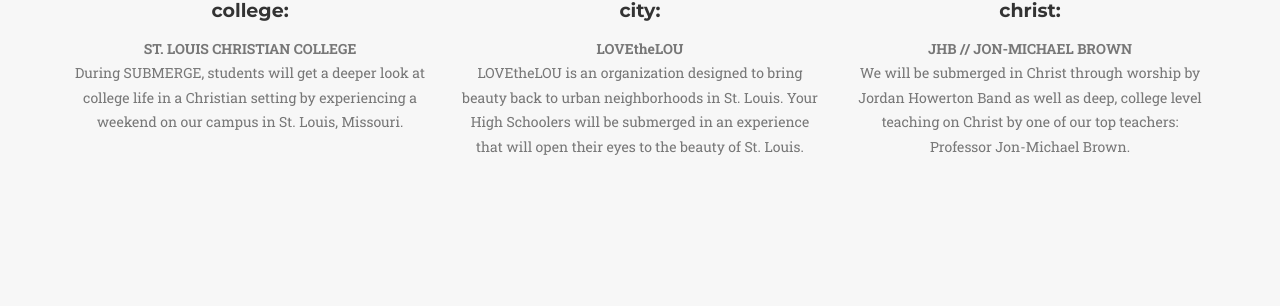
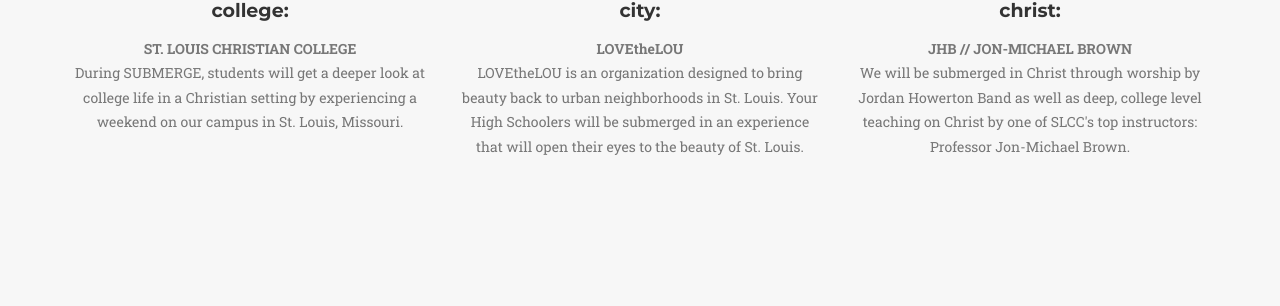
Before and after one commit to stlchristianedu/submergestl.com, a Jekyll site: the page built from index.html, in a window 1280 px wide and 900 px high, scrolled down 1024 px. Shown: the part 197-503 px from the top of the window. Built offline with Jekyll 4.4.1, drawn with Linux system fonts in a browser that asks for light colours; some web fonts are replaced.

Commit message:
Two uses of the word "teach" sounded a little awkward.
Then again, I was going to say "top professors" but that didn't
flow very well right before "Professor Jon-Michael Brown."

I like this one... for now, anwyay.

Signed-off-by: Elliot Voris <elliot@voris.me>

```diff
--- a/_includes/submerge.html
+++ b/_includes/submerge.html
@@ -30,7 +30,7 @@
                         <i class="fa fa-heart fa-stack-1x fa-inverse"></i>
                     </span>
                     <h4 class="service-heading">christ:</h4>
-                    <p class="text-muted"><strong>JHB // JON-MICHAEL BROWN</strong><br />We will be submerged in Christ through worship by Jordan Howerton Band as well as deep, college level teaching on Christ by one of our top teachers: Professor Jon-Michael Brown.</p>
+                    <p class="text-muted"><strong>JHB // JON-MICHAEL BROWN</strong><br />We will be submerged in Christ through worship by Jordan Howerton Band as well as deep, college level teaching on Christ by one of SLCC's top instructors: Professor Jon-Michael Brown.</p>
                 </div>
             </div>
         </div>
```
